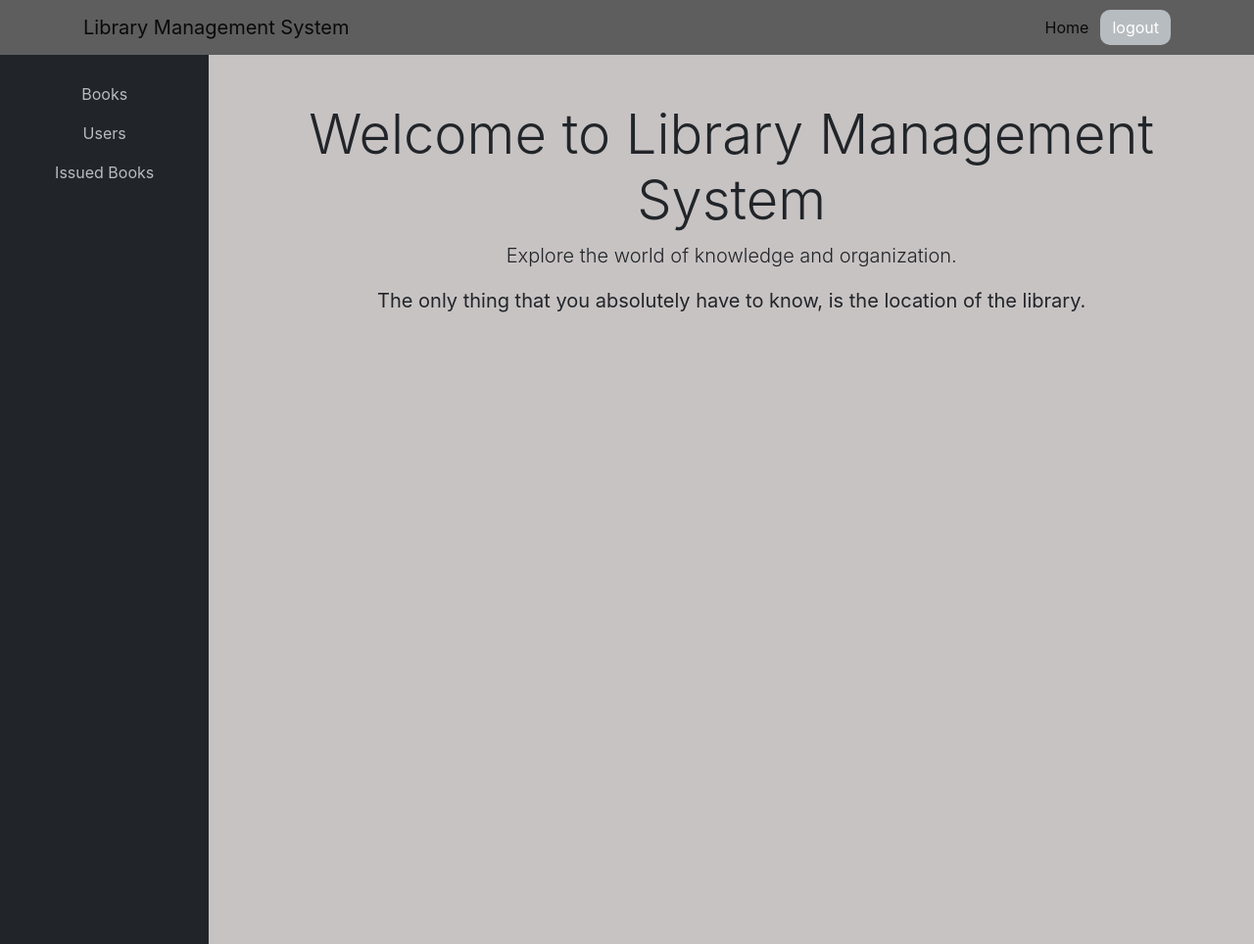
After one commit to Pradumn11/library_ca2, a Flask app: template templates/dashboard.html in a window 1280 px wide. The commit adds this page. Shown: the whole page at 98% size. Run offline with Flask 3, Linux system fonts and the light colour scheme; the template is opened without the code that fills it, so the values that code supplies are empty.

Commit message:
Added dashboard.

```diff
--- a/src/models/Book.py
+++ b/src/models/Book.py
@@ -19,7 +19,7 @@ class Book:
                                            self.available, self.total_quantity, self.lib_section, self.active]):
             raise LibraryException("All fields must be non-null","IVD_OPN",400)
         if self.available>self.total_quantity:
-            raise LibraryException("Available books can not be less than total Quantity","IVN_OPN",400)
+            raise LibraryException("Available books can not be more than total Quantity","IVN_OPN",400)
 
         if int(self.available)<0 or int(self.total_quantity)<0:
             raise LibraryException("Available books or total Quantity can not be less than 0 ", "IVN_OPN", 400)
--- a/static/css/main.css
+++ b/static/css/main.css
@@ -115,6 +115,7 @@ form {
 
 #sidebar .nav-link {
             text-align: center; /* Center the text in the vertical navbar */
+            color:#b7bcc0;
         }
 
 .content-container{
@@ -151,3 +152,14 @@ body, html {
     top: 0;
     z-index: 1;
   }
+
+#logoutBtn{
+background-color:#b7bcc0;
+border-radius: 10px;
+border:None;
+margin-left:4px;
+}
+
+#main{
+background-color: rgb(200 195 195);
+}
--- a/templates/base2.html
+++ b/templates/base2.html
@@ -62,7 +62,7 @@
             </nav>
 
 
-            <main role="main" class="col-md-9 ml-sm-auto col-lg-10 px-md-4">
+            <main role="main" id="main" class="col-md-9 ml-sm-auto col-lg-10 px-md-4">
 
                 {% block content %}{% endblock %}
             </main>
--- /dev/null
+++ b/templates/dashboard.html
@@ -0,0 +1,20 @@
+{% extends 'base2.html' %}
+
+    {% block title %}Dashboard{% endblock %}
+
+{% block content %}
+
+ <div class="container mt-5">
+        <div class="text-center">
+            <h1 class="display-4">Welcome to Library Management System</h1>
+            <p class="lead">Explore the world of knowledge and organization.</p>
+            <blockquote class="blockquote">
+                <p class="mb-0">The only thing that you absolutely have to know, is the location of the library.</p>
+            </blockquote>
+        </div>
+    </div>
+
+
+<script src="{{ url_for('static', filename='js/index.js') }}"></script>
+
+{% endblock %}
```
